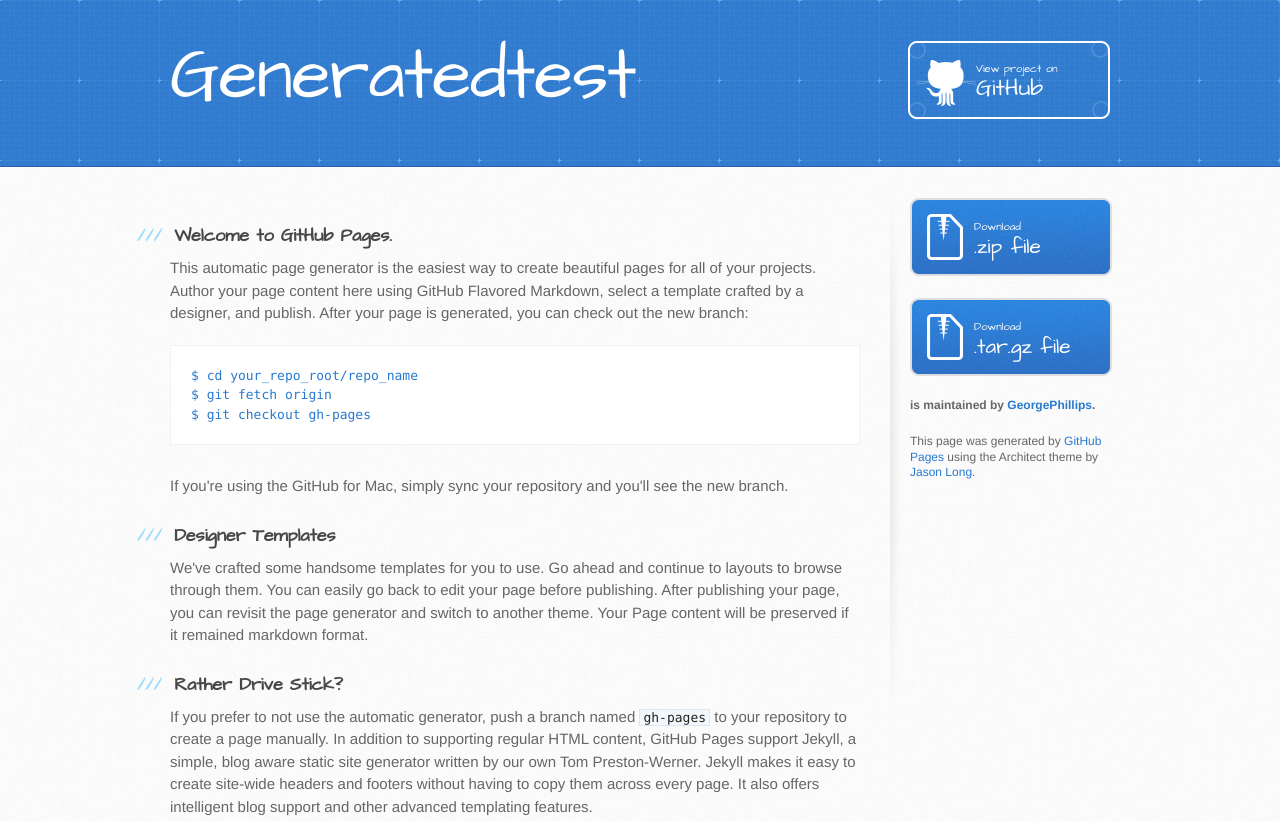
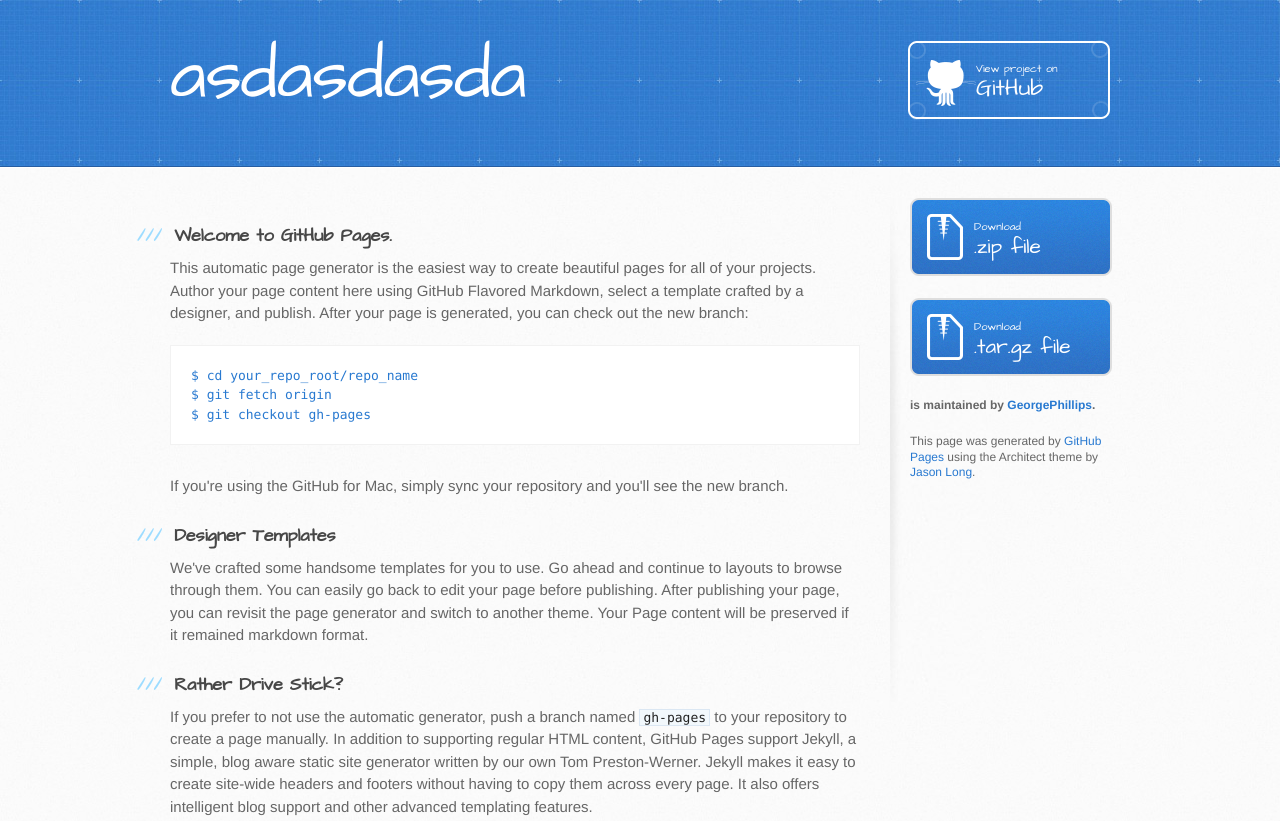
Before and after one commit to GeorgePhillips/GeneratedTest, a plain HTML site: page index.html in a window 1280 px wide. Shown: the top 821 px of the page. Drawn offline with Linux system fonts and the light colour scheme.

Commit message:
Updated 'index.html'

```diff
--- a/index.html
+++ b/index.html
@@ -1,10 +1,10 @@
 <!DOCTYPE html>
 <html>
   <head>
-    <meta charset='utf-8'>
+    <meta charset="utf-8">
     <meta http-equiv="X-UA-Compatible" content="chrome=1">
     <meta name="viewport" content="width=device-width, initial-scale=1, maximum-scale=1">
-    <link href='https://fonts.googleapis.com/css?family=Architects+Daughter' rel='stylesheet' type='text/css'>
+    <link href="https://fonts.googleapis.com/css?family=Architects+Daughter" rel="stylesheet" type="text/css">
     <link rel="stylesheet" type="text/css" href="stylesheets/stylesheet.css" media="screen">
     <link rel="stylesheet" type="text/css" href="stylesheets/pygment_trac.css" media="screen">
     <link rel="stylesheet" type="text/css" href="stylesheets/print.css" media="print">
@@ -19,7 +19,7 @@
   <body>
     <header>
       <div class="inner">
-        <h1>Generatedtest</h1>
+        <h1>asdasdasda</h1>
         <h2></h2>
         <a href="https://github.com/GeorgePhillips/GeneratedTest" class="button"><small>View project on</small> GitHub</a>
       </div>
```
